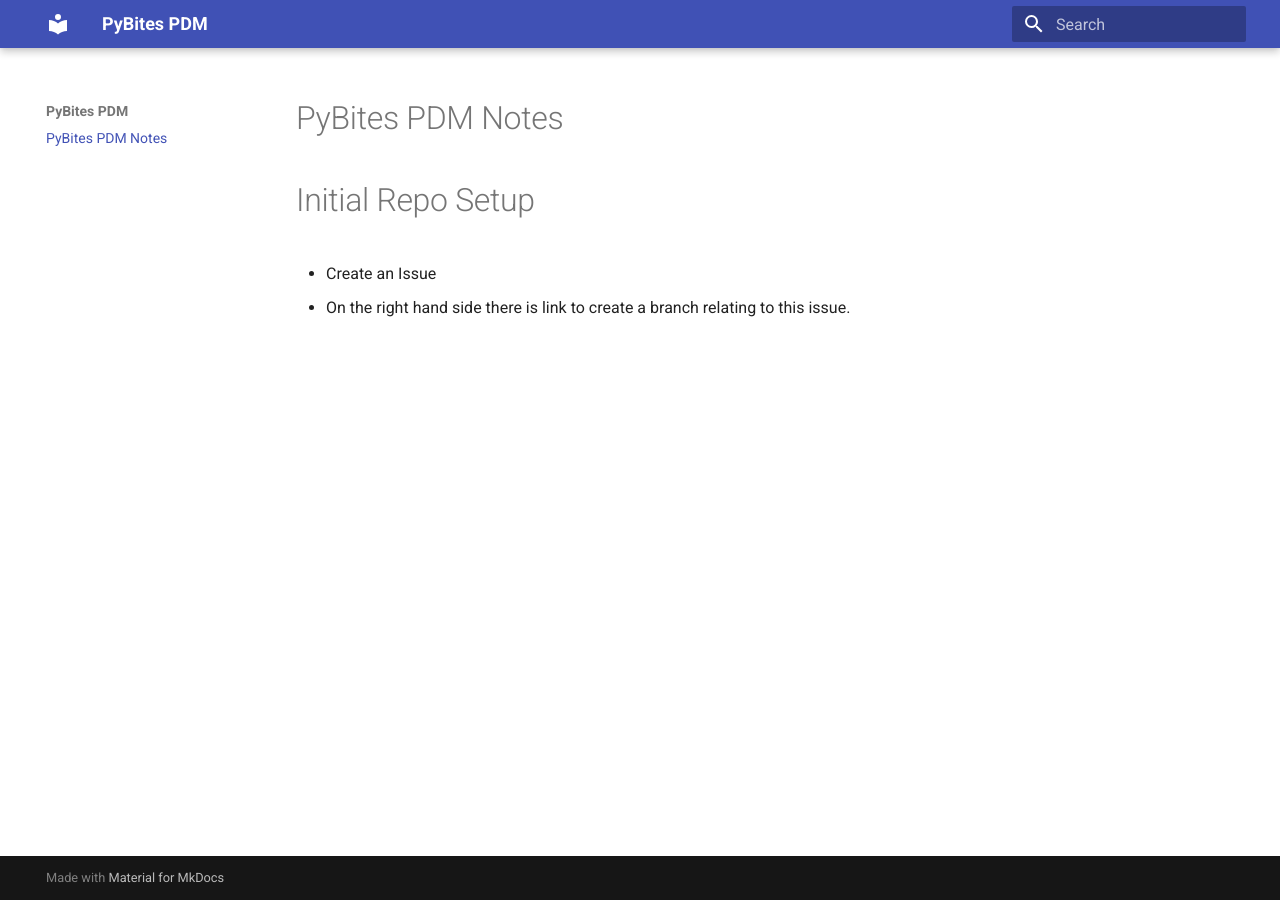
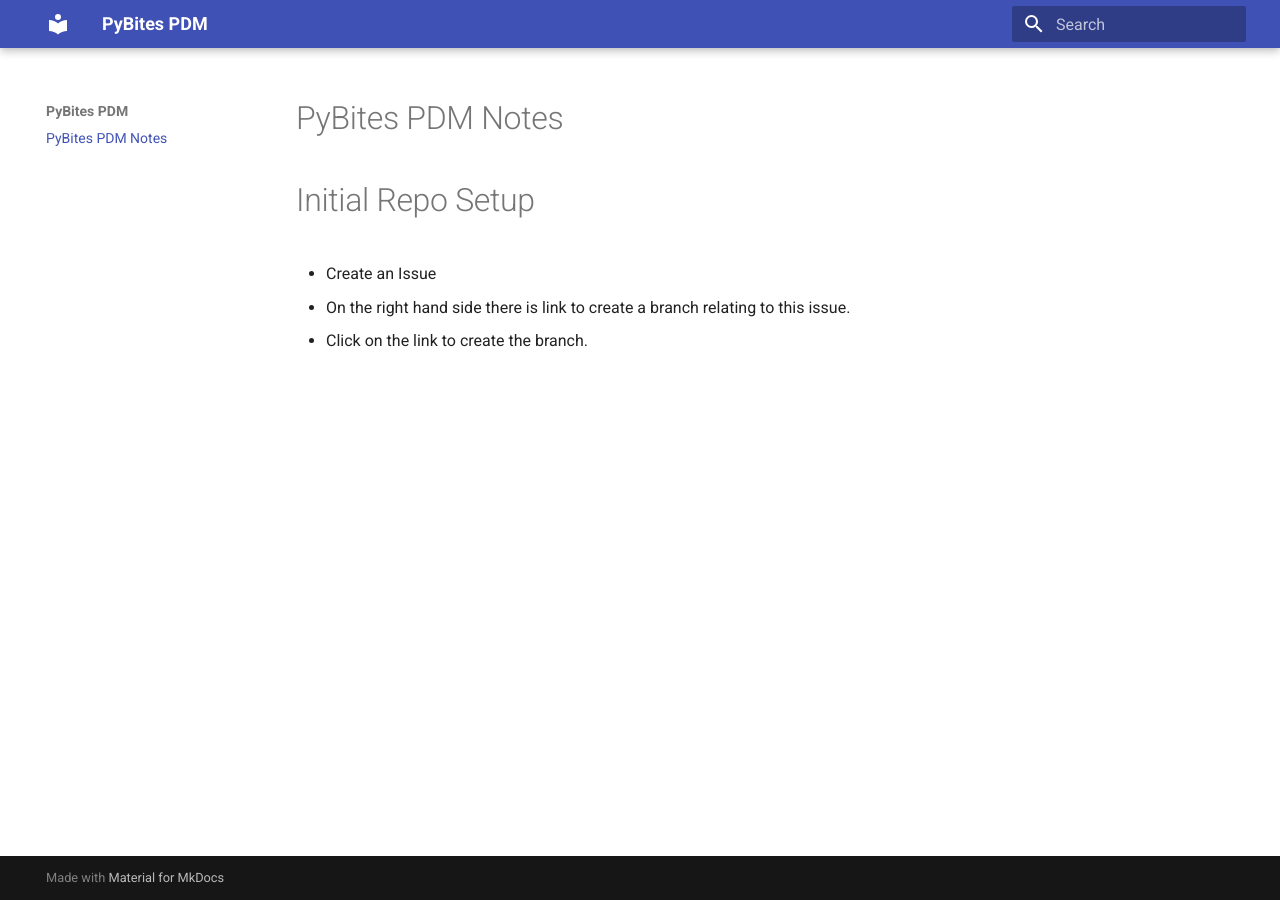
Before and after one commit to djbambi/Pybites-PDM-MKDocs, an MkDocs documentation site: the page built from docs/index.md, in a window 1280 px wide. Built offline with MkDocs 1.6.1 and Material for MkDocs 9.7.7, drawn with Linux system fonts in a browser that asks for light colours.

Commit message:
Added to index.md

```diff
--- a/docs/index.md
+++ b/docs/index.md
@@ -3,3 +3,4 @@
 # Initial Repo Setup
 - Create an Issue
 - On the right hand side there is link to create a branch relating to this issue.
+- Click on the link to create the branch.
```
